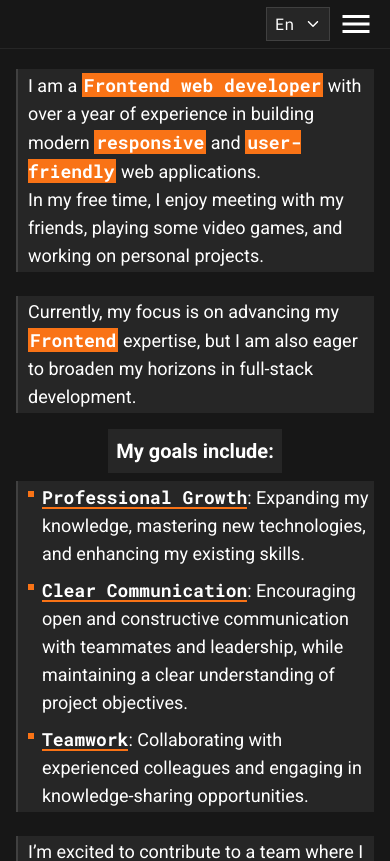
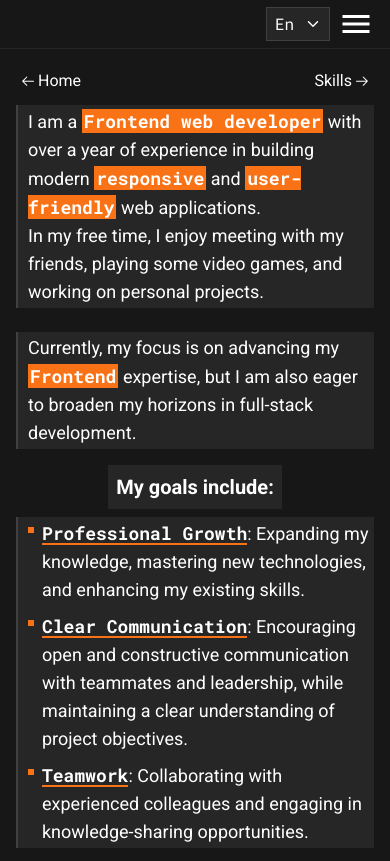
Before and after one commit to aquazor/cv, a Next.js app: page /about in a window 390 px wide. Shown: the top 861 px of the page. Built offline with nearby package versions, Linux system fonts and the light colour scheme.

Commit message:
feat: implement redirect links at the pages for mobile

```diff
--- a/src/components/SkillsList.tsx
+++ b/src/components/SkillsList.tsx
@@ -25,7 +25,7 @@ export default function SkillsList() {
 
   const card = {
     initial: {
-      y: -50,
+      y: -20,
       opacity: 0,
       scale: 0.8,
     },
@@ -39,7 +39,7 @@ export default function SkillsList() {
       },
     }),
     exit: (i: number) => ({
-      y: 150,
+      y: 100,
       opacity: 0,
       transition: {
         delay: i * 0.05,
@@ -104,7 +104,7 @@ export default function SkillsList() {
 
                     <button
                       onClick={() => setIsOpen((prev) => !prev)}
-                      className="rounded-md border border-orange-500 bg-neutral-600 px-1.5 py-0.5 font-roboto opacity-80 transition-all hover:-translate-x-0.5 hover:-translate-y-0.5 hover:opacity-100 hover:shadow-sm hover:shadow-orange-500 active:translate-x-0 active:translate-y-0 active:shadow-none"
+                      className="rounded-md border border-orange-500 bg-neutral-600 px-1.5 py-0.5 font-roboto opacity-80 shadow-sm shadow-orange-500 transition-all hover:opacity-100 active:translate-x-0.5 active:translate-y-0.5 active:shadow-none"
                     >
                       {isOpen
                         ? skills.showLess
--- a/src/constants/locales/en.ts
+++ b/src/constants/locales/en.ts
@@ -53,10 +53,14 @@ export const en = {
     learning: 'learning',
     building: 'building',
     impactfulApps: 'impactful web applications',
+    goHome: 'Home',
+    goSkills: 'Skills',
   },
   skills: {
     showMore: 'Show more',
     showLess: 'Show less',
+    goAbout: 'About',
+    goExp: 'Experience',
   },
   experience: {
     projects: [
--- a/src/constants/locales/uk.ts
+++ b/src/constants/locales/uk.ts
@@ -54,10 +54,14 @@ export const uk = {
     learning: 'навчатися',
     building: 'створювати',
     impactfulApps: 'корисні веб-застосунки',
+    goHome: 'На головну',
+    goSkills: 'Навички',
   },
   skills: {
     showMore: 'Показати більше',
     showLess: 'Показати менше',
+    goAbout: 'Про мене',
+    goExp: 'Досвід',
   },
   experience: {
     projects: [
--- a/src/pages/about.tsx
+++ b/src/pages/about.tsx
@@ -1,10 +1,12 @@
 import { motion } from 'framer-motion';
+import { GoArrowRight, GoArrowLeft } from 'react-icons/go';
 import { anim } from '@/utils/anim';
 import Section from '@/components/Section';
 import Stairs from '@/components/layouts/Stairs';
 import Photo from '@/assets/photo-02.png';
 import Image from 'next/image';
 import useCurrentLocale from '@/hooks/useCurrentLocale';
+import Link from 'next/link';
 
 export default function About() {
   const {
@@ -67,7 +69,7 @@ export default function About() {
     exit: {
       opacity: 0,
       transition: {
-        duration: 1,
+        duration: 0.5,
       },
     },
   };
@@ -117,7 +119,27 @@ export default function About() {
   return (
     <Stairs>
       <Section className="flex grow items-center justify-center bg-background">
-        <div className="py-5 md:pt-12">
+        <div className="flex flex-col py-5">
+          <motion.div className="mb-3 sm:hidden" {...anim(opacity, 0)}>
+            <div className="flex justify-between">
+              <Link
+                href={'/'}
+                className="group relative flex items-center gap-1.5 after:absolute after:bottom-0 after:h-[2px] after:w-0 after:bg-orange-500 after:transition-[width] after:duration-300 hover:after:w-full"
+              >
+                <GoArrowLeft className="translate-x-1 transition-all duration-300 group-hover:translate-x-0 group-hover:text-orange-500" />
+                {about.goHome}
+              </Link>
+
+              <Link
+                href={'/skills'}
+                className="group relative flex items-center gap-1.5 after:absolute after:bottom-0 after:h-[2px] after:w-0 after:bg-orange-500 after:transition-[width] after:duration-300 hover:after:w-full"
+              >
+                {about.goSkills}
+                <GoArrowRight className="-translate-x-1 transition-all duration-300 group-hover:translate-x-0 group-hover:text-orange-500" />
+              </Link>
+            </div>
+          </motion.div>
+
           <div className="grid items-center justify-center gap-x-6 gap-y-4 min-[560px]:grid-cols-2 lg:grid-cols-[350px,1fr] lg:gap-x-10 xl:grid-cols-[450px,1fr]">
             <motion.div
               {...anim(photo)}
--- a/src/pages/experience.tsx
+++ b/src/pages/experience.tsx
@@ -40,7 +40,7 @@ export default function Experience() {
   return (
     <Stairs>
       <Section className="grow bg-background">
-        <div className="py-5 md:pt-12">
+        <div className="py-5">
           {projects.map((project, index) => (
             <ul key={index}>
               <li>
--- a/src/pages/index.tsx
+++ b/src/pages/index.tsx
@@ -1,7 +1,7 @@
 import { motion } from 'framer-motion';
 import Image from 'next/image';
 import Link from 'next/link';
-import { FaSquareArrowUpRight } from 'react-icons/fa6';
+import { GoArrowRight } from 'react-icons/go';
 import { anim } from '@/utils/anim';
 import useCurrentLocale from '@/hooks/useCurrentLocale';
 import Section from '@/components/Section';
@@ -147,12 +147,12 @@ export default function Home() {
               </motion.p>
 
               <motion.div
-                className="relative mt-2 after:absolute after:bottom-0 after:h-[2px] after:w-0 after:bg-orange-500 after:transition-[width] after:duration-300 hover:after:w-full sm:mt-6 sm:self-end"
+                className="group relative mt-4 after:absolute after:bottom-0 after:h-[2px] after:w-0 after:bg-orange-500 after:transition-[width] after:duration-300 hover:after:w-full sm:mt-6 sm:self-end"
                 {...anim(opacity, 2)}
               >
-                <Link href={'/about'} className="flex items-center gap-2 text-2xl">
+                <Link href={'/about'} className="flex items-center gap-2 text-xl">
                   {home.aboutMe}
-                  <FaSquareArrowUpRight className="text-orange-500" />
+                  <GoArrowRight className="-translate-x-1 transition-all duration-300 group-hover:translate-x-0 group-hover:text-orange-500" />
                 </Link>
               </motion.div>
             </motion.div>
--- a/src/pages/skills.tsx
+++ b/src/pages/skills.tsx
@@ -1,34 +1,59 @@
+import Link from 'next/link';
+import { motion } from 'framer-motion';
+import { GoArrowLeft, GoArrowRight } from 'react-icons/go';
+import { anim } from '@/utils/anim';
+import useCurrentLocale from '@/hooks/useCurrentLocale';
 import Section from '@/components/Section';
 import Stairs from '@/components/layouts/Stairs';
 import SkillsList from '@/components/SkillsList';
 
 export default function About() {
-  //   const header = {
-  //     initial: {
-  //       y: '-100%',
-  //       opacity: 0,
-  //     },
-  //     enter: {
-  //       y: 0,
-  //       opacity: 1,
-  //       transition: {
-  //         duration: 0.5,
-  //       },
-  //     },
-  //     exit: {
-  //       y: '100%',
-  //       opacity: 0,
-  //       transition: {
-  //         delay: 0.15,
-  //         duration: 0.5,
-  //       },
-  //     },
-  //   };
+  const {
+    localeFile: { skills },
+  } = useCurrentLocale();
+
+  const opacity = {
+    initial: {
+      opacity: 0,
+    },
+    enter: {
+      opacity: 1,
+      transition: {
+        duration: 0.75,
+      },
+    },
+    exit: {
+      opacity: 0,
+      transition: {
+        duration: 0.5,
+      },
+    },
+  };
 
   return (
     <Stairs>
       <Section className="grow bg-background">
-        <div className="py-5 md:pt-12">
+        <div className="flex flex-col py-5">
+          <motion.div className="mb-3 sm:hidden" {...anim(opacity)}>
+            <div className="flex justify-between">
+              <Link
+                href={'/about'}
+                className="group relative flex items-center gap-1.5 after:absolute after:bottom-0 after:h-[2px] after:w-0 after:bg-orange-500 after:transition-[width] after:duration-300 hover:after:w-full"
+              >
+                <GoArrowLeft className="translate-x-1 transition-all duration-300 group-hover:translate-x-0 group-hover:text-orange-500" />
+                {skills.goAbout}
+              </Link>
+
+              <Link
+                href={'/experience'}
+                className="group relative flex items-center gap-1.5 after:absolute after:bottom-0 after:h-[2px] after:w-0 after:bg-orange-500 after:transition-[width] after:duration-300 hover:after:w-full"
+              >
+                {skills.goExp}
+                <GoArrowRight className="-translate-x-1 transition-all duration-300 group-hover:translate-x-0 group-hover:text-orange-500" />
+              </Link>
+            </div>
+          </motion.div>
+
           <SkillsList />
         </div>
       </Section>
```
